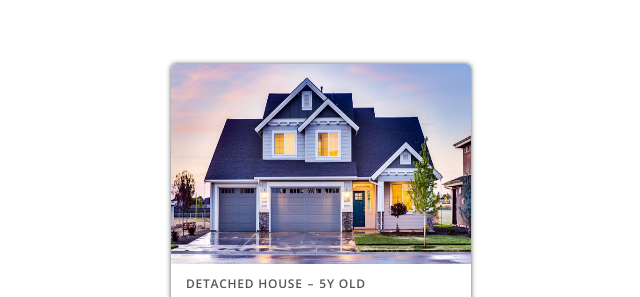
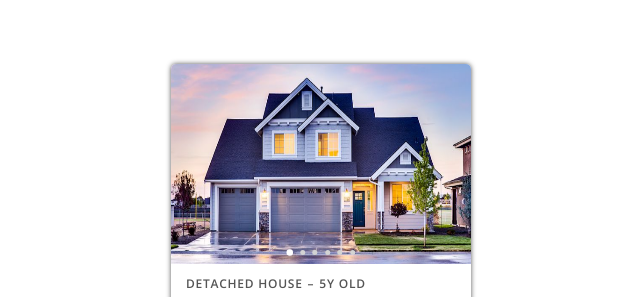
Before and after one commit to DanilKuznet1/Feature-Card-Example-1, a plain HTML site: page index.html in a window 1280 px wide. Shown: the part 125-422 px from the top of the page, 319-959 px from the left. Drawn offline with nearby package versions, Linux system fonts and the light colour scheme.

Commit message:
added dots to the card img
make sure next time apply positioning to the parent element

```diff
--- a/index.html
+++ b/index.html
@@ -15,7 +15,15 @@
   </head>
   <body>
     <main class="card">
-      <img class="card-img" src="./house.png" alt="Image of card property" />
+      <div class="card-img">
+        <div class="dots">
+          <span class="dot"></span><span class="dot"></span
+          ><span class="dot"></span><span class="dot"></span
+          ><span class="dot"></span><span class="dot"></span>
+        </div>
+        <img class="main-img" src="./house.png" alt="Image of card property" />
+      </div>
+
       <section class="property-info-section">
         <div class="property-spec-info">
           <p class="property-text property-spec">DETACHED HOUSE</p>
--- a/style.css
+++ b/style.css
@@ -115,8 +115,37 @@ body {
 /* CARD IMG */
 /* ********************************* */
 .card-img {
+  position: relative;
+}
+
+.main-img {
   width: 100%;
   height: 20rem;
+  z-index: -2;
+}
+
+.dots {
+  position: absolute;
+  bottom: 5%;
+  left: 50%;
+  transform: translate(-50%, 0);
+
+  display: flex;
+  align-items: center;
+  gap: 0.75rem;
+}
+
+.dot {
+  width: 0.5rem;
+  height: 0.5rem;
+  background-color: lightgray;
+  border-radius: 50%;
+  display: inline-block;
+}
+
+.dot:first-child {
+  transform: scale(1.3);
+  background-color: #fff;
 }
 
 /* ********************************* */
```
